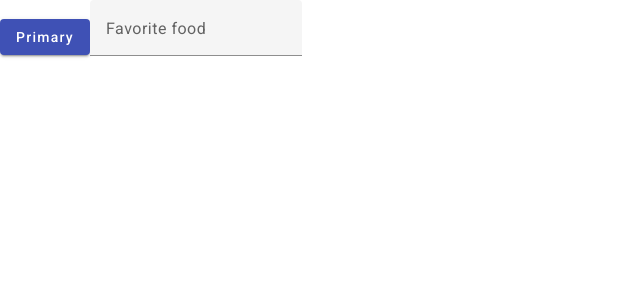
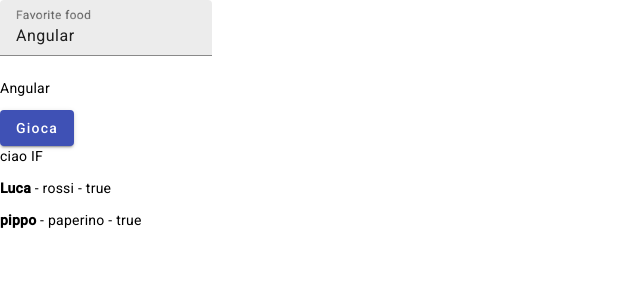
Before and after one commit to OreBoia/Angular-SpringBoot, an Angular app in the folder Angular/: page / in a window 1280 px wide. Shown: the top 300 px of the page, without its empty margins (0-640 px from the left). Built offline with nearby package versions, Linux system fonts and the light colour scheme.

Commit message:
elementi condizionali

```diff
--- a/Angular/src/app/app.component.html
+++ b/Angular/src/app/app.component.html
@@ -1,8 +1,45 @@
 <!-- <app-prova></app-prova> -->
 <!-- \\\\\\\\\\\\\\\\\\\\\\EVENT BINDING\\\\\\\\\\\\\\\\\\\\\\ -->
-<button mat-raised-button color="primary" (click)="(onClick(this))">Primary</button>
+<!-- <button mat-raised-button color="primary" (click)="(onClick(this))">Primary</button>
 
 <mat-form-field class="example-full-width">
     <mat-label>Favorite food</mat-label>
     <input matInput placeholder="Ex. Pizza" (input)="onInput($event)">
+</mat-form-field> -->
+
+<!-- \\\\\\\\\\\\\\\\\\\\\\2WAY BINDING\\\\\\\\\\\\\\\\\\\\\\ -->
+<!-- <button mat-raised-button color="primary" (click)="(onClick($event))">Primary</button>
+<mat-form-field class="example-full-width">
+    <mat-label>Favorite food</mat-label>
+    <input matInput placeholder="Ex. Pizza" [(ngModel)]="title">
 </mat-form-field>
+<p>{{title}}</p> -->
+
+<!-- \\\\\\\\\\\\\\\\\\\\\\Elementi Condizionali\\\\\\\\\\\\\\\\\\\\\\ -->
+
+<mat-form-field class="example-full-width">
+    <mat-label>Favorite food</mat-label>
+    <input matInput placeholder="Ex. Pizza" [(ngModel)]="title">
+</mat-form-field>
+<p>{{title}}</p>
+<button mat-raised-button color="primary" (click)="(onClick($event))">Gioca</button>
+
+<!-- <p *ngIf="isVisible">Ciao sono un paragrafo</p> -->
+
+<div *ngIf="isVisible; then bloccoIF else bloccoelse"></div>
+<ng-template #bloccoIF>
+    <p>ciao IF</p>
+</ng-template>
+<ng-template #bloccoelse>
+    <p>ciao ELSE</p>
+</ng-template>
+
+<!-- <ul>
+    <li *ngFor="let persona of persone">{{persona.nome}} - {{persona.cognome}}</li>
+</ul> -->
+
+<p *ngFor="let persona of persone; index as i, count as c, first as isFirst, last as isLast, even as isEven, odd as isOdd">
+    <span  *ngIf="persona.isOnline">
+        <strong>{{persona.nome}}</strong> - {{persona.cognome}} - {{persona.isOnline}}
+    </span>
+</p>
--- a/Angular/src/app/app.component.ts
+++ b/Angular/src/app/app.component.ts
@@ -6,7 +6,17 @@
   styleUrls: ['./app.component.css']
 })
 export class AppComponent {
+  title = 'Angular'
 
-  onClick(e: any){console.log(e)}
-  onInput(event: Event){console.log((<HTMLInputElement>event.target).value)}
+  isVisible = true
+
+  persone = [
+    {nome: 'Luca', cognome: 'rossi', isOnline: true},
+    {nome: 'Marco', cognome: 'Verdi', isOnline: false},
+    {nome: 'Anna', cognome: 'neri', isOnline: false},
+    {nome: 'pippo', cognome: 'paperino', isOnline: true}]
+
+
+  onClick(event: Event){this.title = 'HOCLICCATO'}
+  onInput(event: Event){this.title = (<HTMLInputElement>event.target).value}
 }
--- a/Angular/src/app/app.module.ts
+++ b/Angular/src/app/app.module.ts
@@ -5,11 +5,13 @@
 import { AppComponent } from './app.component';
 import { ProvaComponent } from './prova/prova.component';
 import { BrowserAnimationsModule } from '@angular/platform-browser/animations';
+import {FormsModule} from '@angular/forms'
 
 import { MatSliderModule } from '@angular/material/slider'
 import {MatCardModule} from '@angular/material/card';
 import {MatButtonModule} from '@angular/material/button';
 import {MatInputModule} from '@angular/material/input';
+
 
 @NgModule({
   declarations: [
@@ -23,7 +25,8 @@
     MatSliderModule,
     MatCardModule,
     MatButtonModule,
-    MatInputModule
+    MatInputModule,
+    FormsModule
   ],
   providers: [],
   bootstrap: [AppComponent]
```
